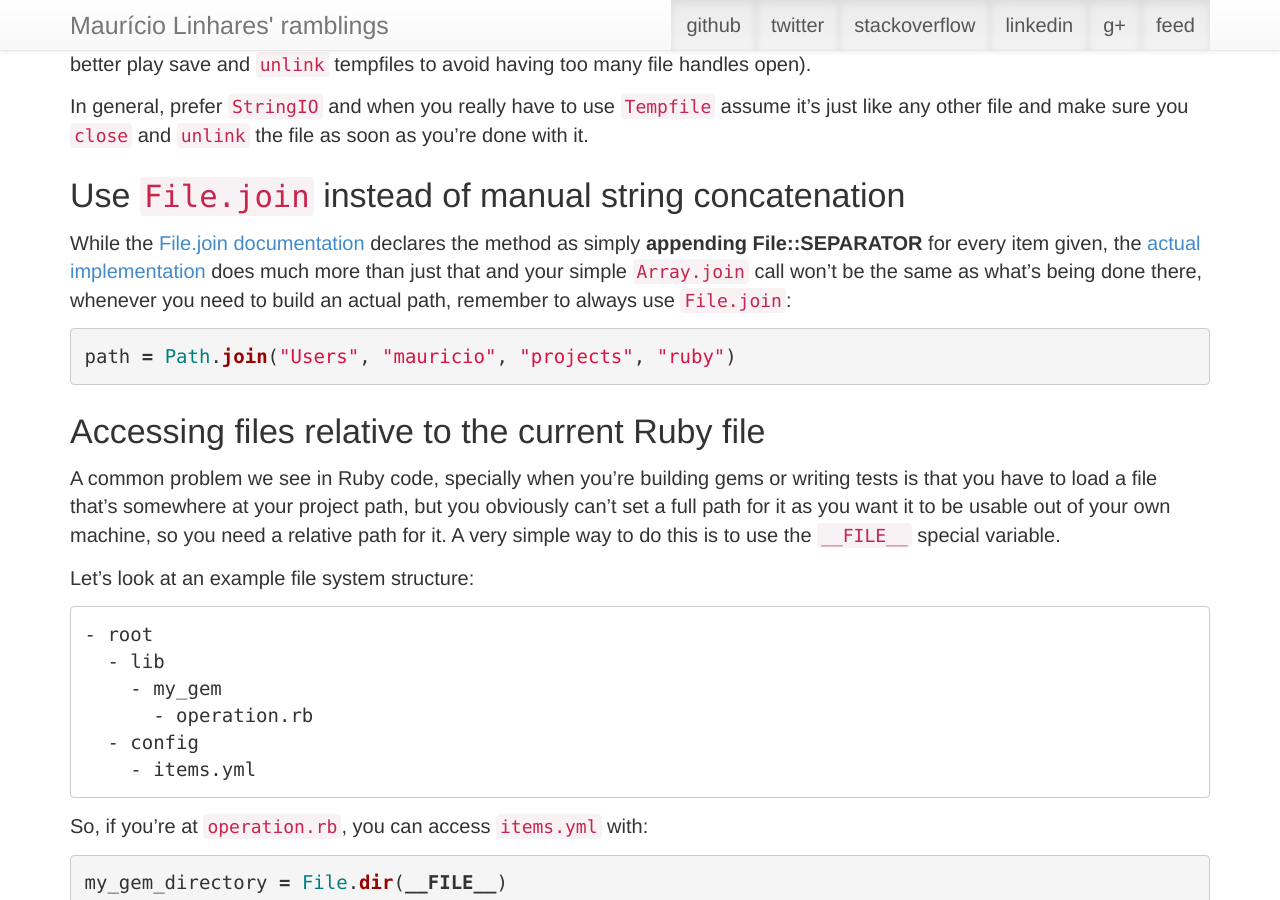
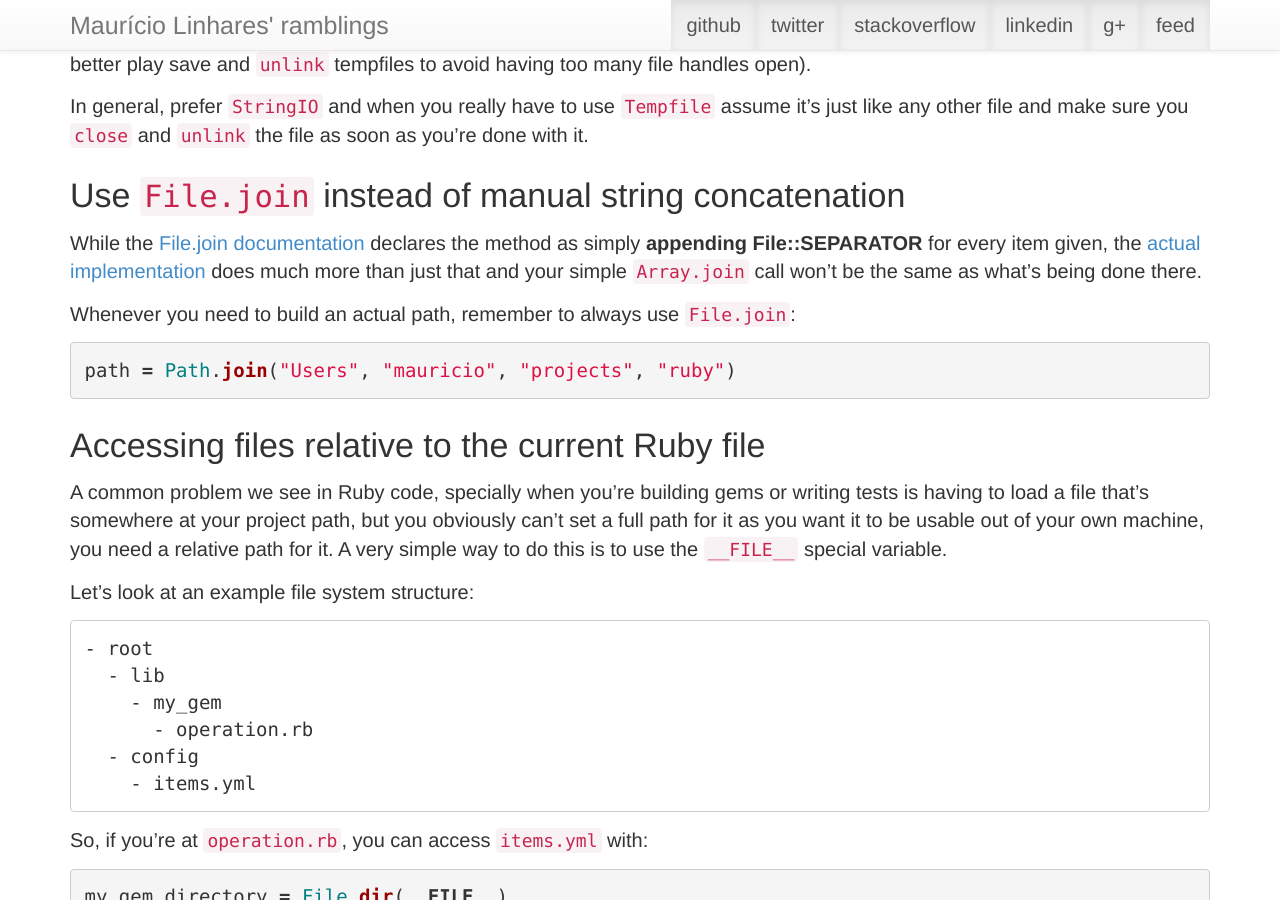
Before and after one commit to mauricio/mauricio.github.com, a Jekyll site: the page built from _posts/2014-08-03-quick-tips-for-doing-io-with-ruby.md, in a window 1280 px wide and 900 px high, scrolled down 1350 px. Built offline with Jekyll 4.4.1, drawn with Linux system fonts in a browser that asks for light colours; comment, search, counter and statistics services are not loaded; some of the changed text lies outside the part shown.

Commit message:
Fixing typos

```diff
--- a/_posts/2014-08-03-quick-tips-for-doing-io-with-ruby.md
+++ b/_posts/2014-08-03-quick-tips-for-doing-io-with-ruby.md
@@ -58,7 +58,9 @@ In general, prefer `StringIO` and when you really have to use `Tempfile` assume
 
 ### Use `File.join` instead of manual string concatenation
 
-While the [File.join documentation](http://www.ruby-doc.org/core-2.1.2/File.html#method-c-join) declares the method as simply __appending File::SEPARATOR__ for every item given, the [actual implementation](https://github.com/ruby/ruby/blob/aa3b5062707b72189b42a912dc6df58ab3bb68f8/file.c#L4223-L4297) does much more than just that and your simple `Array.join` call won't be the same as what's being done there, whenever you need to build an actual path, remember to always use `File.join`:
+While the [File.join documentation](http://www.ruby-doc.org/core-2.1.2/File.html#method-c-join) declares the method as simply __appending File::SEPARATOR__ for every item given, the [actual implementation](https://github.com/ruby/ruby/blob/aa3b5062707b72189b42a912dc6df58ab3bb68f8/file.c#L4223-L4297) does much more than just that and your simple `Array.join` call won't be the same as what's being done there.
+
+Whenever you need to build an actual path, remember to always use `File.join`:
 
 {% highlight ruby %}
 path = Path.join("Users", "mauricio", "projects", "ruby")
@@ -66,7 +68,7 @@ path = Path.join("Users", "mauricio", "projects", "ruby")
 
 ### Accessing files relative to the current Ruby file
 
-A common problem we see in Ruby code, specially when you're building gems or writing tests is that you have to load a file that's somewhere at your project path, but you obviously can't set a full path for it as you want it to be usable out of your own machine, so you need a relative path for it. A very simple way to do this is to use the `__FILE__` special variable.
+A common problem we see in Ruby code, specially when you're building gems or writing tests is having to load a file that's somewhere at your project path, but you obviously can't set a full path for it as you want it to be usable out of your own machine, you need a relative path for it. A very simple way to do this is to use the `__FILE__` special variable.
 
 Let's look at an example file system structure:
 
```
Also changed, not shown: other parts of _posts/2014-08-03-quick-tips-for-doing-io-with-ruby.md (+1 -1 lines).
